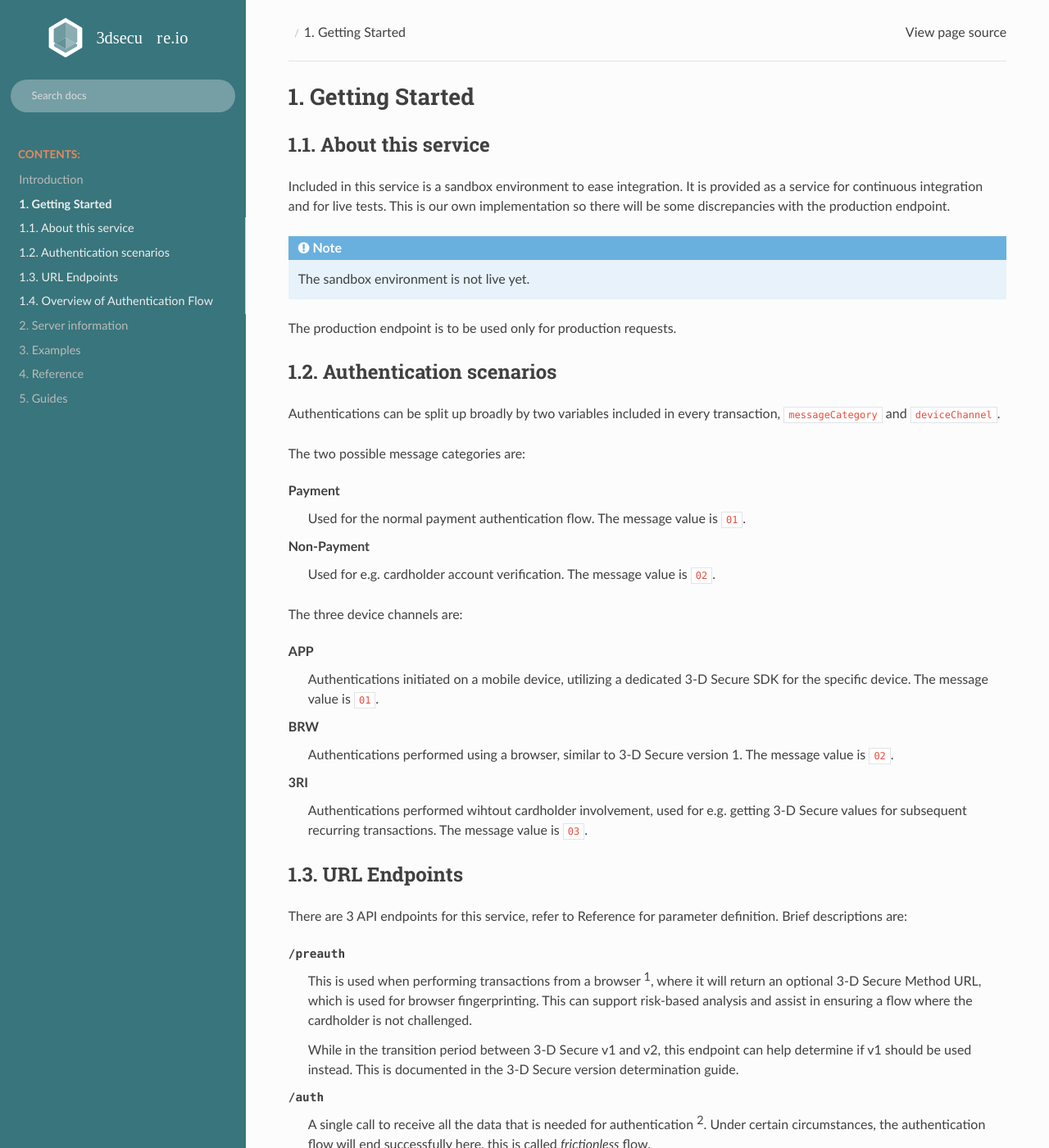
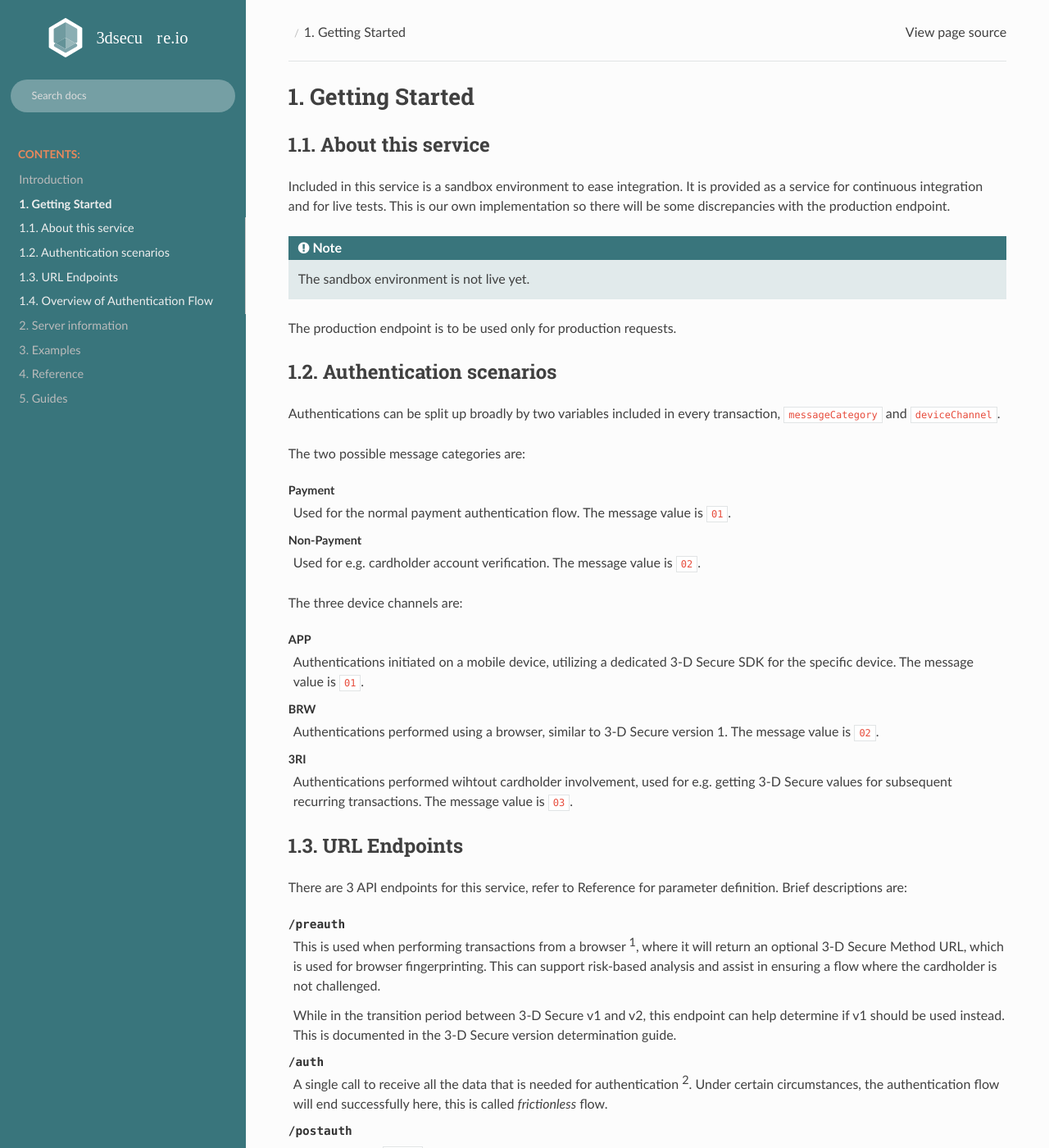
Before and after one commit to clearhaus/3DSv2-api-documentation, a Sphinx documentation site: the page built from source/getting-started.rst, in a window 1280 px wide and 1400 px high. Shown: the whole window at 82% size. Built offline with Sphinx 7.4.7 and the Read the Docs theme 2.0.0, drawn with Linux system fonts in a browser that asks for light colours.

Commit message:
Asjusted style for json and DL

```diff
--- a/source/_static/css/custom.css
+++ b/source/_static/css/custom.css
@@ -1,3 +1,41 @@
+/********************** Global ***********************/
+a {
+    color: #404040;
+    transition: .3s;
+}
+a:hover {
+    text-decoration: underline;
+}
+/** Middel content **/
+.wy-nav-content {
+    max-width: initial !important;
+}
+
+/** DL STYLE **/
+dl:not(.docutils) dt {
+    display: table !important;
+    margin: 6px 0 !important;
+    font-size: 0.9em !important;
+    line-height: normal !important;
+    background: transparent !important;
+    color: #333 !important;
+    border-top: none !important;
+    padding: 0 !important;
+    position: relative !important;
+}
+
+dd {
+    margin-left: 6px !important;
+}
+
+.note {
+    background: #e1eaeb !important;
+}
+
+.admonition-title {
+    background: #39757c !important;
+}
+
 /********************** Sidebar ***********************/
 /**Mobil nav**/
 .wy-nav-top {
@@ -78,19 +116,6 @@
 }
 .current .current a {
     color: #eee !important;
-}
-
-/********************** Global ***********************/
-a {
-    color: #404040;
-    transition: .3s;
-}
-a:hover {
-    text-decoration: underline;
-}
-/** Middel content **/
-.wy-nav-content {
-    max-width: initial !important;
 }
 
 /********************** Arg tabel content ***********************/
@@ -210,6 +235,23 @@
         float: left;
     }
 }
+/********************** JSON ***********************/
+.json-example {
+    display: none;
+    color: #bbb;
+}
+.json-example.active {
+display: block !important;
+}
+
+
+.json-example-container {
+    background-color: #444;
+    padding: 10px 20px;
+    border-radius: 3px;
+    box-shadow: 0px 0px 10px -2px #111;
+    margin-bottom: 50px;
+}
 
 /********************** Select ***********************/
 #scenario_selector {
```
